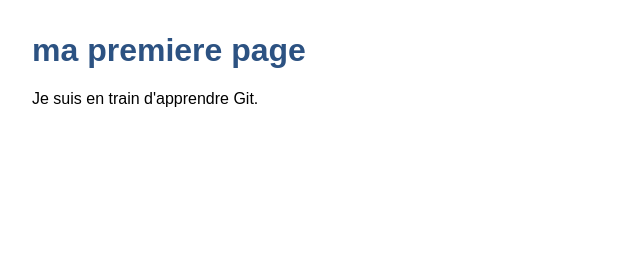
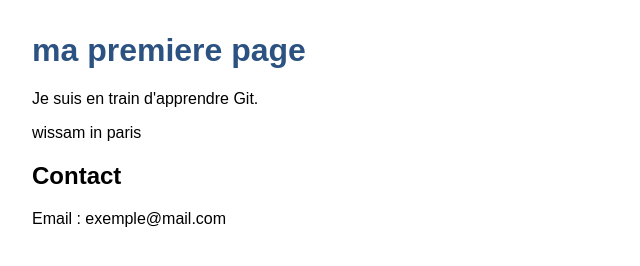
Before and after one commit to wissam2005-ait/exercice-git, a plain HTML site: page index.html in a window 1280 px wide. Shown: the whole page, without its empty margins (0-640 px from the left). Drawn offline with Linux system fonts and the light colour scheme.

Commit message:
ajouter contact

```diff
--- a/index.html
+++ b/index.html
@@ -9,6 +9,9 @@
 <body>
     <h1>ma premiere page </h1>
     <p>Je suis en train d'apprendre Git.</p>
+    <p>wissam in paris</p>
+    <h2>Contact</h2>
+<p>Email : exemple@mail.com</p>
 
 </body>
 </html>
```
